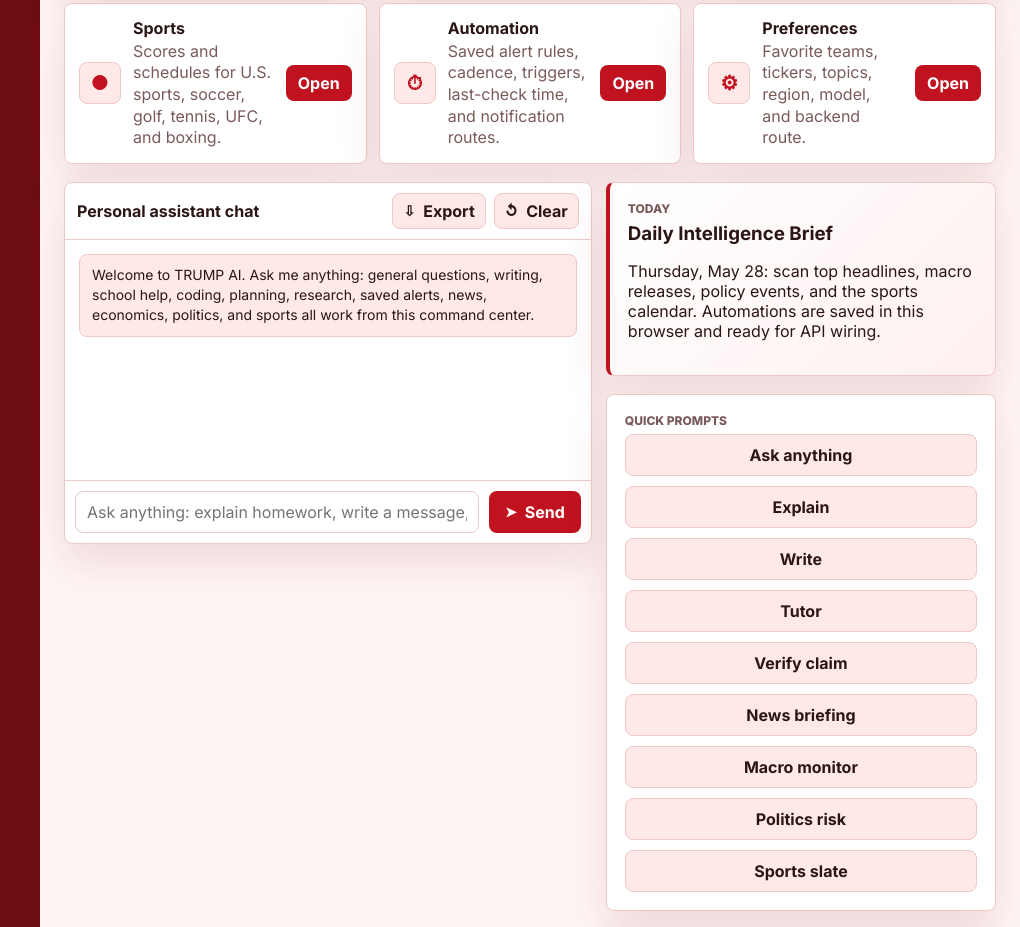
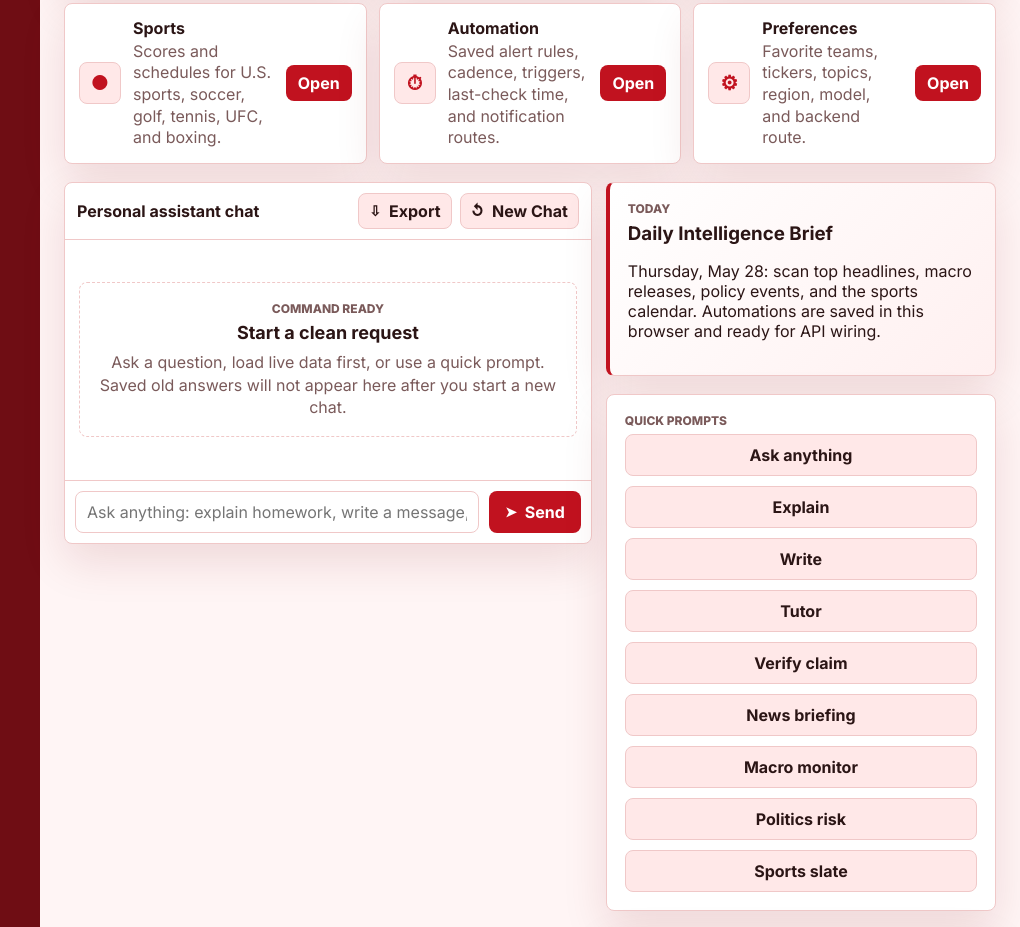
Before and after one commit to VKAUTOMATE/trump-ai, a website: page index.html in a window 1280 px wide. Shown: the part 895-1822 px from the top of the page, without its empty margins (260-1280 px from the left). Drawn offline with Linux system fonts and the light colour scheme.

Commit message:
Add files via upload

```diff
--- a/app.js
+++ b/app.js
@@ -387,17 +387,30 @@ function addMessage(role, text) {
   const message = document.createElement("div");
   message.className = `message ${role}`;
   message.textContent = text;
+  chatLog.classList.remove("empty");
   chatLog.append(message);
   chatLog.scrollTop = chatLog.scrollHeight;
   return message;
 }
 
+function renderEmptyChatState() {
+  chatLog.innerHTML = `
+    <div class="chat-empty">
+      <p class="card-label">Command ready</p>
+      <h4>Start a clean request</h4>
+      <p>Ask a question, load live data first, or use a quick prompt. Saved old answers will not appear here after you start a new chat.</p>
+    </div>
+  `;
+  chatLog.classList.add("empty");
+}
+
 function renderChatHistory() {
   chatLog.innerHTML = "";
   if (!conversationHistory.length) {
-    addMessage("ai", "Welcome to TRUMP AI. Ask me anything: general questions, writing, school help, coding, planning, research, saved alerts, news, economics, politics, and sports all work from this command center.");
+    renderEmptyChatState();
     return;
   }
+  chatLog.classList.remove("empty");
   conversationHistory.forEach((entry) => addMessage(entry.role, entry.text));
 }
 
@@ -1059,10 +1072,12 @@ chatForm.addEventListener("submit", async (event) => {
 
 exportChatButton.addEventListener("click", exportChatHistory);
 clearChatButton.addEventListener("click", async () => {
-  if (!window.confirm("Clear the saved personal assistant chat from this browser?")) return;
   conversationHistory = [];
+  localStorage.removeItem("trump-ai-chat-history");
   await saveChatHistory();
-  renderChatHistory();
+  renderEmptyChatState();
+  chatInput.value = "";
+  chatInput.focus();
 });
 
 document.querySelector("#theme-button").addEventListener("click", () => document.body.classList.toggle("dark"));
--- a/index.html
+++ b/index.html
@@ -10,7 +10,7 @@
       href="https://fonts.googleapis.com/css2?family=Inter:wght@400;500;600;700;800&display=swap"
       rel="stylesheet"
     />
-    <link rel="stylesheet" href="styles.css?v=20260528-command-layout" />
+    <link rel="stylesheet" href="styles.css?v=20260528-command-clean" />
   </head>
   <body>
     <div class="app-shell">
@@ -115,7 +115,7 @@
                 <strong>Personal assistant chat</strong>
                 <div>
                   <button id="export-chat-button" class="subtle" type="button"><span class="button-icon">&#8681;</span>Export</button>
-                  <button id="clear-chat-button" class="subtle" type="button"><span class="button-icon">&#8634;</span>Clear</button>
+                  <button id="clear-chat-button" class="subtle" type="button"><span class="button-icon">&#8634;</span>New Chat</button>
                 </div>
               </div>
               <div id="chat-log" class="chat-log" aria-live="polite"></div>
@@ -365,6 +365,6 @@
       </article>
     </template>
 
-    <script src="app.js?v=20260528-command-layout"></script>
+    <script src="app.js?v=20260528-command-clean"></script>
   </body>
 </html>
--- a/styles.css
+++ b/styles.css
@@ -561,6 +561,30 @@ button:disabled {
   gap: 10px;
   overflow: auto;
   padding: 14px;
+}
+
+.chat-log.empty {
+  align-items: center;
+  justify-content: center;
+}
+
+.chat-empty {
+  border: 1px dashed var(--line);
+  border-radius: 8px;
+  max-width: 520px;
+  padding: 18px;
+  text-align: center;
+}
+
+.chat-empty h4 {
+  font-size: 18px;
+  margin: 6px 0 8px;
+}
+
+.chat-empty p:last-child {
+  color: var(--muted);
+  line-height: 1.4;
+  margin: 0;
 }
 
 .message {
```
